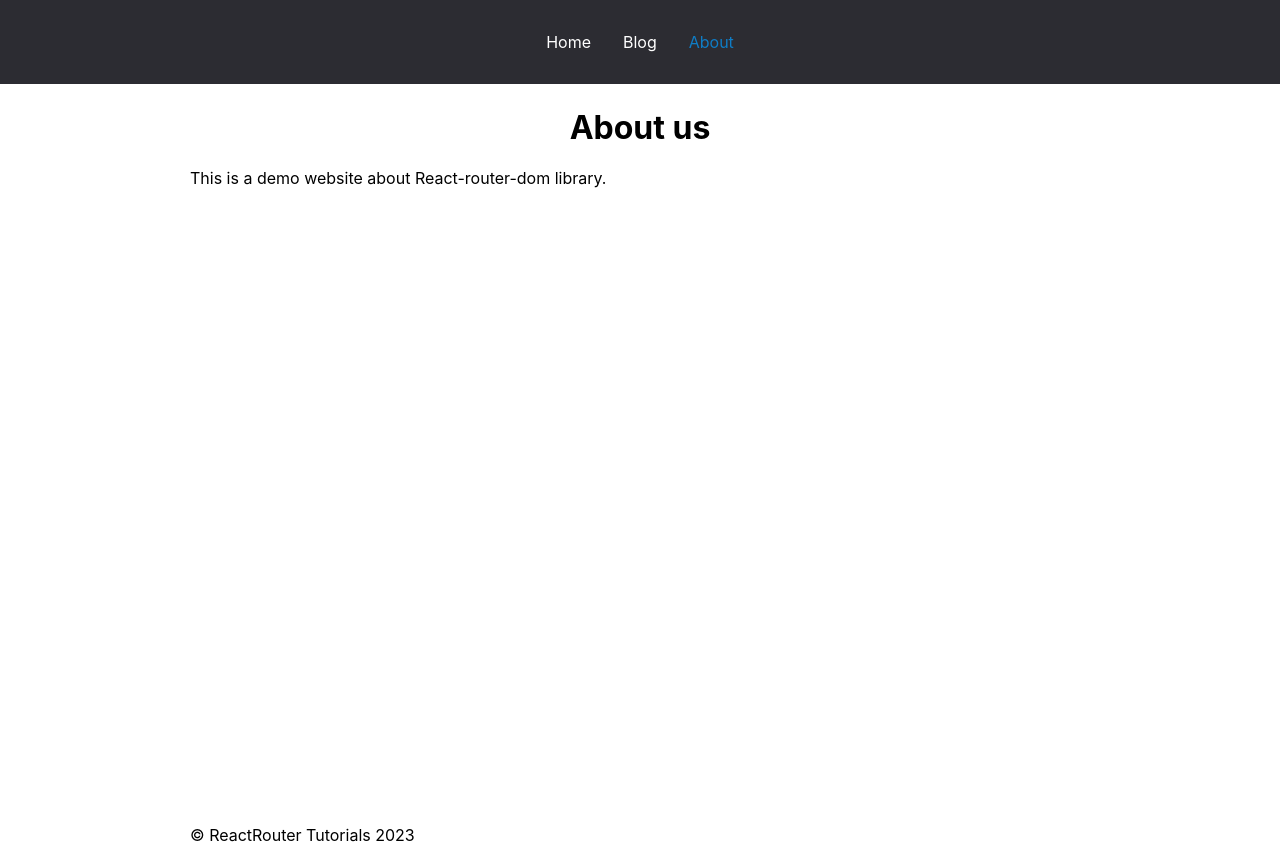
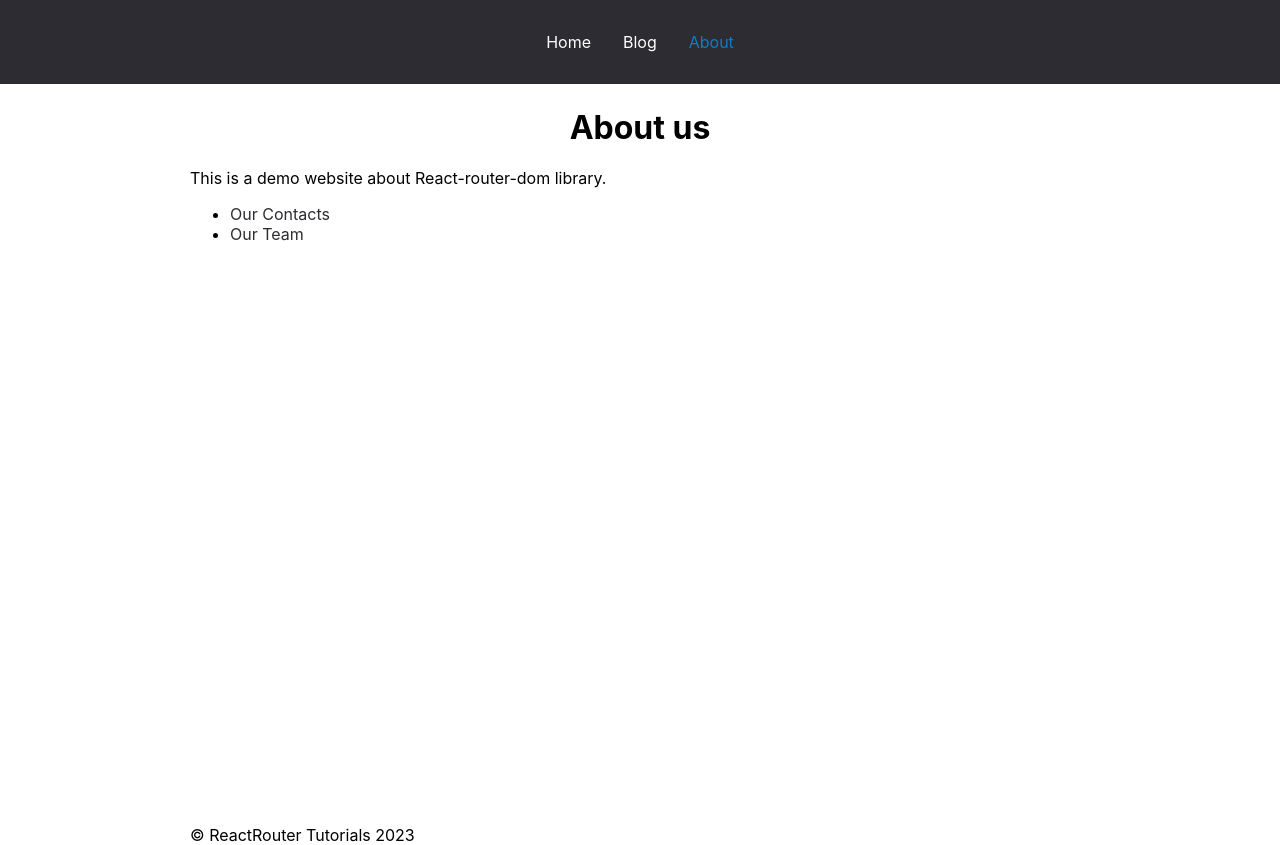
Before and after one commit to VolodymyrNazaryshyn/react-routing, a React (Create React App) app: page /about in a window 1280 px wide. Built offline with nearby package versions, Linux system fonts and the light colour scheme.

Commit message:
Nested routes

```diff
--- a/src/App.jsx
+++ b/src/App.jsx
@@ -21,7 +21,10 @@
                 <Routes>
                     <Route path="/" element={<Layout />}>
                         <Route index element={<Home />} />
-                        <Route path="about" element={<About />} />
+                        <Route path="about" element={<About />}>
+                            <Route path="contacts" element={<p>Our contact</p>} />
+                            <Route path="team" element={<p>Our team</p>} />
+                        </Route>
                         <Route path="about-us" element={<Navigate to="/about" replace />} />
                         <Route path="posts" element={<Blog />} />
                         <Route path="posts/:id" element={<SinglePage />} />
--- a/src/components/CustomLink.jsx
+++ b/src/components/CustomLink.jsx
@@ -1,7 +1,10 @@
 import { Link, useMatch } from 'react-router-dom';
 
 export const CustomLink = ({children, to, ...props}) => {
-    const match = useMatch(to);
+    const match = useMatch({
+        path: to,
+        end: to.length === 1,
+    });
 
     return (
         <Link
--- a/src/pages/About.jsx
+++ b/src/pages/About.jsx
@@ -1,8 +1,20 @@
+import { Outlet, Link } from 'react-router-dom';
+
 export const About = () => {
     return (
         <div>
             <h1>About us</h1>
             <p>This is a demo website about React-router-dom library.</p>
+            <ul>
+                <li><Link to="contacts">Our Contacts</Link></li>
+                <li><Link to="team">Our Team</Link></li>
+            </ul>
+
+            {/* <Routes>
+                <Route path="contacts" element={<p>Our contact</p>} />
+                <Route path="team" element={<p>Our team</p>} />
+            </Routes> */}
+            <Outlet />
         </div>
     )
 }
```
